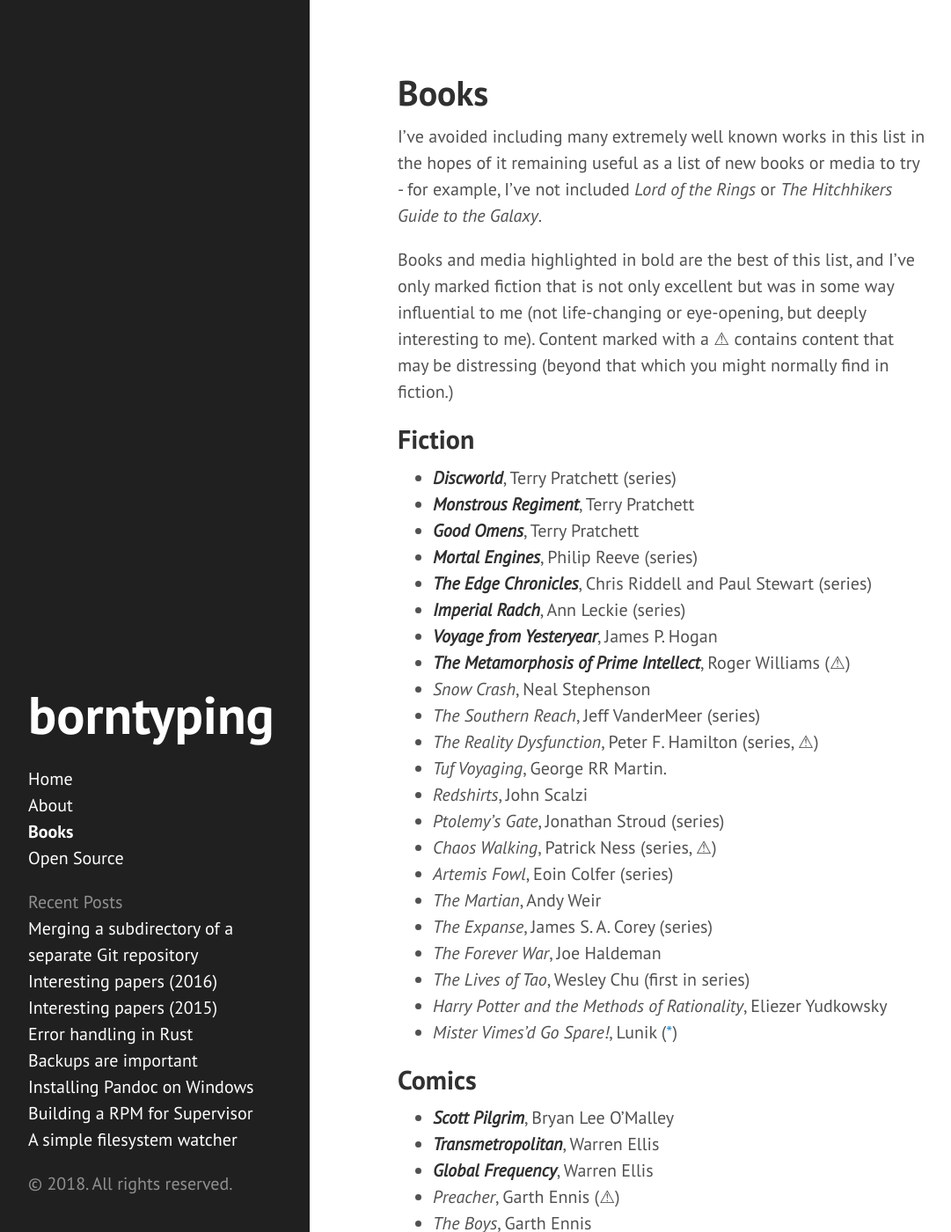
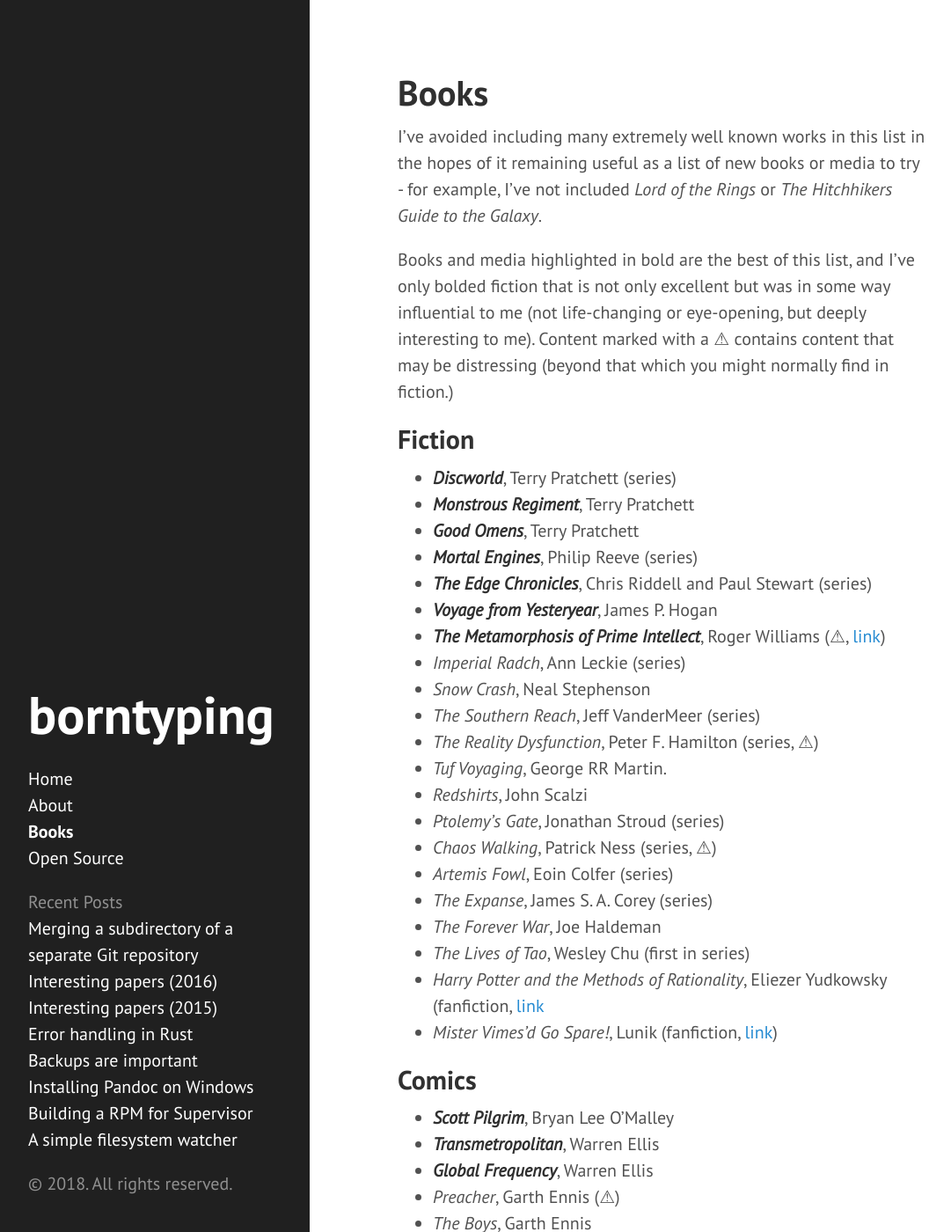
Before and after one commit to borntyping/borntyping.github.io, a Jekyll site: the page built from books.md, in a window 1280 px wide and 1400 px high. Shown: the whole window at 88% size, without its empty margins (8-1089 px from the left). Built offline with Jekyll 4.4.1, drawn with Linux system fonts in a browser that asks for light colours; some of the changed text lies outside the part shown.

Commit message:
Update books.md

```diff
--- a/books.md
+++ b/books.md
@@ -6,7 +6,7 @@
 
 I've avoided including many extremely well known works in this list in the hopes of it remaining useful as a list of new books or media to try - for example, I've not included _Lord of the Rings_ or _The Hitchhikers Guide to the Galaxy_.
 
-Books and media highlighted in bold are the best of this list, and I've only marked fiction that is not only excellent but was in some way influential to me (not life-changing or eye-opening, but deeply interesting to me). Content marked with a &#9888; contains content that may be distressing (beyond that which you might normally find in fiction.)
+Books and media highlighted in bold are the best of this list, and I've only bolded fiction that is not only excellent but was in some way influential to me (not life-changing or eye-opening, but deeply interesting to me). Content marked with a &#9888; contains content that may be distressing (beyond that which you might normally find in fiction.)
 
 ## Fiction
 
@@ -15,9 +15,9 @@
 - _**Good Omens**_, Terry Pratchett
 - _**Mortal Engines**_, Philip Reeve (series)
 - _**The Edge Chronicles**_, Chris Riddell and Paul Stewart (series)
-- _**Imperial Radch**_, Ann Leckie (series)
 - _**Voyage from Yesteryear**_, James P. Hogan
-- _**The Metamorphosis of Prime Intellect**_, Roger Williams (&#9888;)
+- _**The Metamorphosis of Prime Intellect**_, Roger Williams (&#9888;, [link](http://localroger.com/prime-intellect/))
+- _Imperial Radch_, Ann Leckie (series)
 - _Snow Crash_, Neal Stephenson
 - _The Southern Reach_, Jeff VanderMeer (series)
 - _The Reality Dysfunction_, Peter F. Hamilton (series, &#9888;)
@@ -26,12 +26,11 @@
 - _Ptolemy's Gate_, Jonathan Stroud (series)
 - _Chaos Walking_, Patrick Ness (series, &#9888;)
 - _Artemis Fowl_, Eoin Colfer (series)
-- _The Martian_, Andy Weir
 - _The Expanse_, James S. A. Corey (series)
 - _The Forever War_, Joe Haldeman
 - _The Lives of Tao_, Wesley Chu (first in series)
-- _Harry Potter and the Methods of Rationality_, Eliezer Yudkowsky
-- _Mister Vimes'd Go Spare!_, Lunik ([*](http://archiveofourown.org/works/244534))
+- _Harry Potter and the Methods of Rationality_, Eliezer Yudkowsky (fanfiction, [link](http://www.fanfiction.net/s/5782108/1/Harry_Potter_and_the_Methods_of_Rationality)
+- _Mister Vimes'd Go Spare!_, Lunik (fanfiction, [link](http://archiveofourown.org/works/244534))
 
 ## Comics
 
@@ -52,25 +51,3 @@
 - _**Questionable Content**_, Jeph Jacques
 - _Order of the Stick_, Rich Burlew
 - _Erfworld_, Puri Andini
-
-## Films
-
-- _Equilibrium_
-- _Dredd_
-- _John Wick_
-- _The Princess Bride_
-- _The Fifth Element_
-- _Starship Troopers_
-- _The Matrix_
-- _The Equaliser_
-- _Riddick_
-
-## Games
-
-- _Dishonoured_
-- _Burnout Paradise_
-- _Dragon Age_ (series)
-- _Shadowrun_ (series)
-- _UFO: Afterlight_
-- _XCOM_ (series)
-- _Xenonauts_
```
